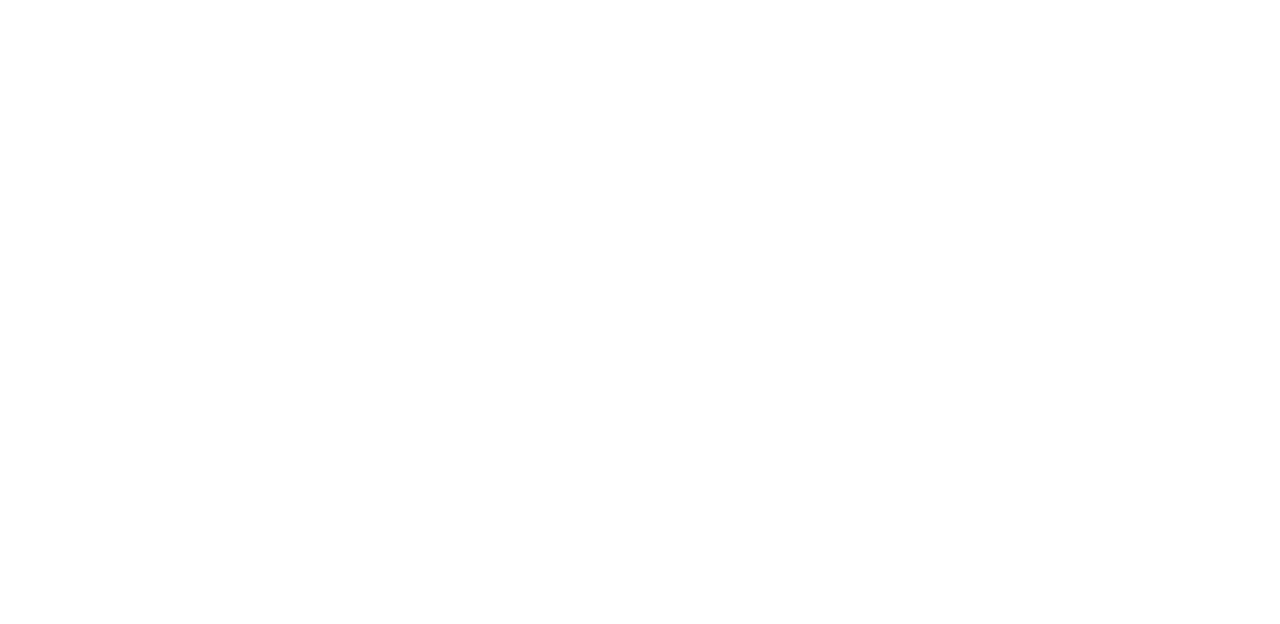
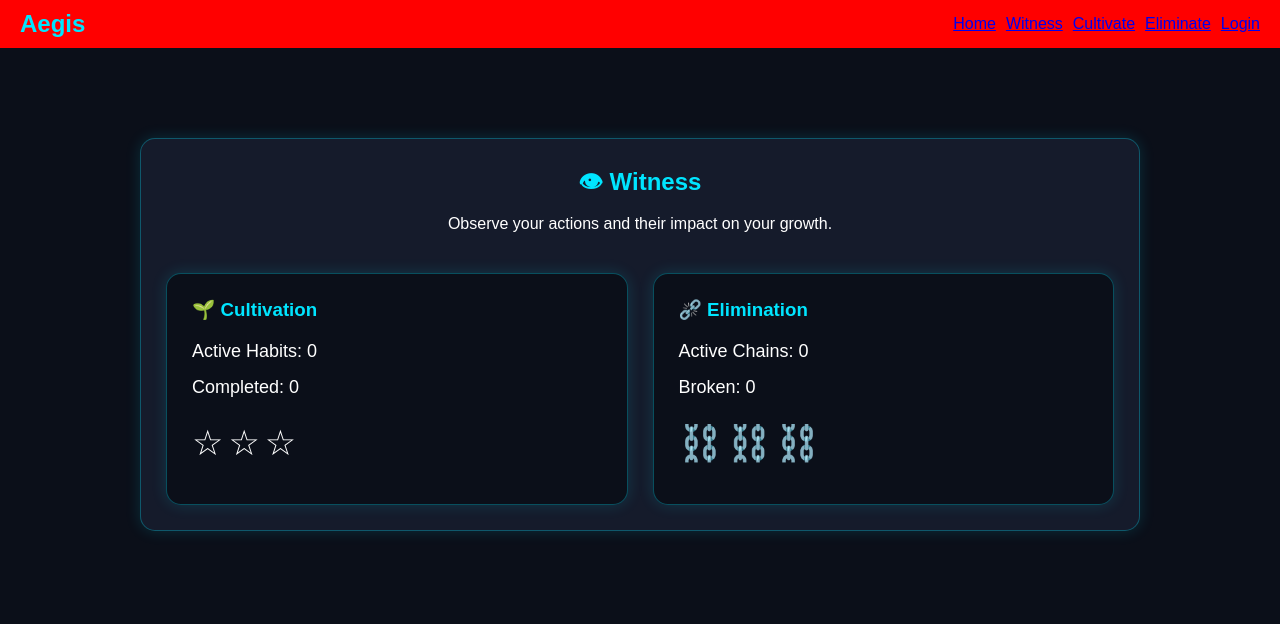
Before and after one commit to dps369369/Aegis-Project, a plain HTML site: page witness.html in a window 1280 px wide. Drawn offline with Linux system fonts and the light colour scheme.

Commit message:
witness is finished

```diff
--- a/CSS/eliminate.css
+++ b/CSS/eliminate.css
@@ -154,7 +154,6 @@
 
 /* Show Toast */
 
-
 .toast.show {
 
 
--- a/CSS/witness.css
+++ b/CSS/witness.css
@@ -0,0 +1,132 @@
+/* WITNESS */
+
+.witness {
+    max-width: 1000px;
+    margin: 50px auto;
+}
+
+
+.witness h2 {
+    text-align: center;
+    margin-bottom: 10px;
+}
+
+
+.witness > p {
+    text-align: center;
+    margin-bottom: 40px;
+}
+
+
+
+/* DASHBOARD */
+
+.witness-dashboard {
+
+    display: grid;
+
+    grid-template-columns: repeat(2, 1fr);
+
+    gap: 25px;
+
+}
+
+
+
+/* CARDS */
+
+.witness-card {
+
+    background-color: #0b0f19;
+
+    padding: 25px;
+
+    border-radius: 15px;
+
+    border: 1px solid rgba(0, 229, 255, 0.3);
+
+    box-shadow: 0 0 15px rgba(0, 229, 255, 0.15);
+
+}
+
+
+
+.witness-card h3 {
+
+    margin-bottom: 20px;
+
+}
+
+
+
+.witness-card p {
+
+    margin: 15px 0;
+
+    font-size: 18px;
+
+}
+
+
+
+/* RATING */
+
+#growth-rating,
+#freedom-rating {
+
+    font-size: 35px;
+
+    letter-spacing: 5px;
+
+    margin-top: 25px;
+
+}
+
+
+
+/* REFLECTION */
+
+.reflection-card {
+
+    margin-top: 30px;
+
+    background-color: #0b0f19;
+
+    padding: 25px;
+
+    border-radius: 15px;
+
+    border: 1px solid rgba(0, 229, 255, 0.3);
+
+}
+
+
+
+.reflection-card h3 {
+
+    margin-bottom: 15px;
+
+}
+
+
+
+/* MOBILE */
+
+@media (max-width:768px) {
+
+
+    .witness {
+
+        margin: 20px;
+
+    }
+
+
+    .witness-dashboard {
+
+        grid-template-columns: 1fr;
+
+    }
+
+
+}
--- a/JS/witness.js
+++ b/JS/witness.js
@@ -0,0 +1,195 @@
+// WITNESS SYSTEM 👁
+
+
+// GET ELEMENTS
+
+const habitCount = document.getElementById("habit-count");
+
+const completedHabits = document.getElementById("completed-habits");
+
+const growthRating = document.getElementById("growth-rating");
+
+
+const chainCount = document.getElementById("chain-count");
+
+const brokenChains = document.getElementById("broken-chains");
+
+const freedomRating = document.getElementById("freedom-rating");
+
+
+
+
+// LOAD DATA
+
+const habits = JSON.parse(
+    localStorage.getItem("habits")
+) || [];
+
+
+const chains = JSON.parse(
+    localStorage.getItem("chains")
+) || [];
+
+
+
+
+
+// CULTIVATE ANALYSIS 🌱
+
+
+function witnessHabits() {
+
+
+    const totalHabits = habits.length;
+
+
+    const completed = habits.filter(function (habit) {
+
+
+        return habit.completed === true;
+
+
+    }).length;
+
+
+
+    if (habitCount) {
+
+        habitCount.textContent = totalHabits;
+
+    }
+
+
+
+    if (completedHabits) {
+
+        completedHabits.textContent = completed;
+
+    }
+
+
+
+
+    // Growth Rating
+
+    let stars = "";
+
+
+
+    for (let i = 1; i <= 3; i++) {
+
+
+        if (i <= completed) {
+
+            stars += "⭐";
+
+        } else {
+
+            stars += "☆";
+
+        }
+
+
+    }
+
+
+
+    if (growthRating) {
+
+        growthRating.textContent = stars;
+
+    }
+
+
+
+}
+
+
+
+
+
+// ELIMINATE ANALYSIS ⛓️‍💥
+
+
+function witnessChains() {
+
+
+    const totalChains = chains.length;
+
+
+
+    const broken = chains.filter(function (chain) {
+
+
+        return chain.broken === true;
+
+
+    }).length;
+
+
+
+
+    if (chainCount) {
+
+        chainCount.textContent = totalChains;
+
+    }
+
+
+
+
+    if (brokenChains) {
+
+        brokenChains.textContent = broken;
+
+    }
+
+
+
+
+    // Freedom Rating
+
+
+    let symbols = "";
+
+
+
+    for (let i = 1; i <= 3; i++) {
+
+
+        if (i <= broken) {
+
+            symbols += "🔓";
+
+        } else {
+
+            symbols += "⛓️";
+
+        }
+
+
+    }
+
+
+
+
+    if (freedomRating) {
+
+        freedomRating.textContent = symbols;
+
+    }
+
+
+
+}
+
+
+
+
+
+// RUN WITNESS
+
+
+witnessHabits();
+
+witnessChains();
--- a/witness.html
+++ b/witness.html
@@ -0,0 +1,170 @@
+<!DOCTYPE html>
+<html lang="en">
+
+<head>
+
+    <meta charset="UTF-8">
+
+    <meta name="viewport" content="width=device-width, initial-scale=1.0">
+
+    <title>Aegis | Witness</title>
+
+    <link rel="stylesheet" href="./CSS/global.css">
+    <link rel="stylesheet" href="./CSS/witness.css">
+
+</head>
+
+
+<body>
+
+
+    <header>
+
+        <nav>
+
+            <h1>Aegis</h1>
+
+            <div class="nav-actions">
+
+                <a href="index.html">Home</a>
+
+                <a href="witness.html">Witness</a>
+
+                <a href="cultivate.html">Cultivate</a>
+
+                <a href="eliminate.html">Eliminate</a>
+
+                <a href="login.html">Login</a>
+
+            </div>
+
+        </nav>
+
+    </header>
+
+
+
+    <main>
+
+
+        <section class="witness">
+
+
+            <h2>👁 Witness</h2>
+
+
+            <p>
+                Observe your actions and their impact on your growth.
+            </p>
+
+
+
+            <div class="witness-dashboard">
+
+
+
+                <!-- CULTIVATE OBSERVATION -->
+
+
+                <div class="witness-card">
+
+
+                    <h3>🌱 Cultivation</h3>
+
+
+                    <p>
+                        Active Habits:
+                        <span id="habit-count">0</span>
+                    </p>
+
+
+
+                    <p>
+                        Completed:
+                        <span id="completed-habits">0</span>
+                    </p>
+
+
+
+                    <p id="growth-rating">
+                        ☆☆☆
+                    </p>
+
+
+                </div>
+
+
+
+
+
+                <!-- ELIMINATE OBSERVATION -->
+
+
+                <div class="witness-card">
+
+
+                    <h3>⛓️‍💥 Elimination</h3>
+
+
+                    <p>
+                        Active Chains:
+                        <span id="chain-count">0</span>
+                    </p>
+
+
+
+                    <p>
+                        Broken:
+                        <span id="broken-chains">0</span>
+                    </p>
+
+
+
+                    <p id="freedom-rating">
+                        ⛓️⛓️⛓️
+                    </p>
+
+
+                </div>
+
+
+
+            </div>
+
+
+
+            <!-- REFLECTION
+
+
+            <section class="reflection-card">
+
+                <h3>Daily Reflection</h3>
+
+                <textarea id="reflection-input" placeholder="What kind of person are you becoming?">
+    </textarea>
+
+                <button>
+                    Save Reflection
+                </button>
+
+            </section>
+
+
+
+        </section> -->
+
+
+    </main>
+    <footer></footer>
+
+
+
+
+    <script src="./JS/witness.js"></script>
+
+
+
+
+</body>
+
+</html>
```
Also changed, not shown: cultivate.html (+1 -1 lines), eliminate.html (+1 -1 lines), index.html (+5 -5 lines).
